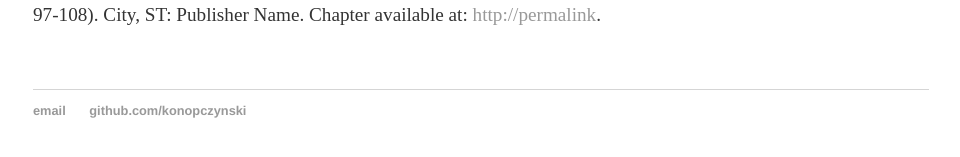
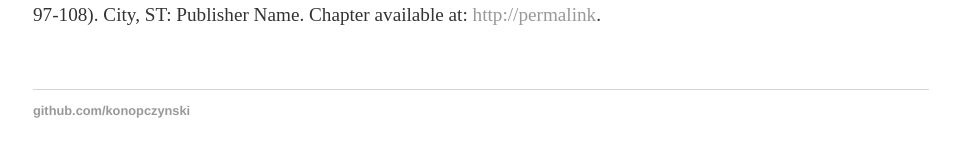
Before and after one commit to konopczynski/konopczynski.github.io, a Jekyll site: the page built from cv/index.html, in a window 1280 px wide. Shown: the part 427-584 px from the top of the page, without its empty margins (159-1119 px from the left). Built offline with Jekyll 4.4.1, drawn with Linux system fonts in a browser that asks for light colours.

Commit message:
hide email

```diff
--- a/_layouts/default.html
+++ b/_layouts/default.html
@@ -25,7 +25,7 @@
 
   <footer>
    <ul>
-   <li><a href="mailto:pankonop@gmail.com">email</a></li>
+<!--   <li><a href="mailto:pankonop@gmail.com">email</a></li> -->
    <li><a href="https://github.com/konopczynski">github.com/konopczynski</a></li>
    </ul>
   </footer>
```
